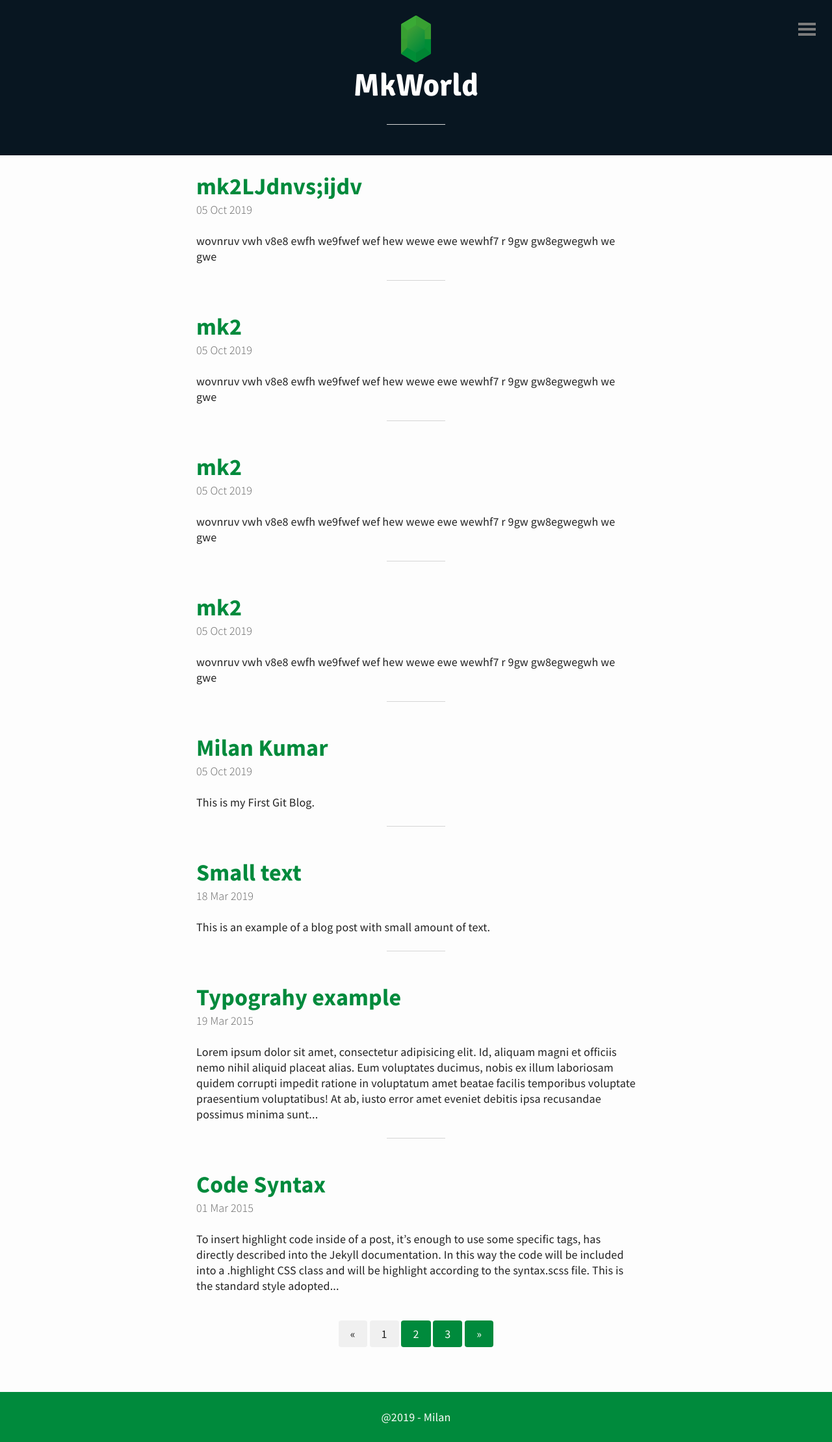
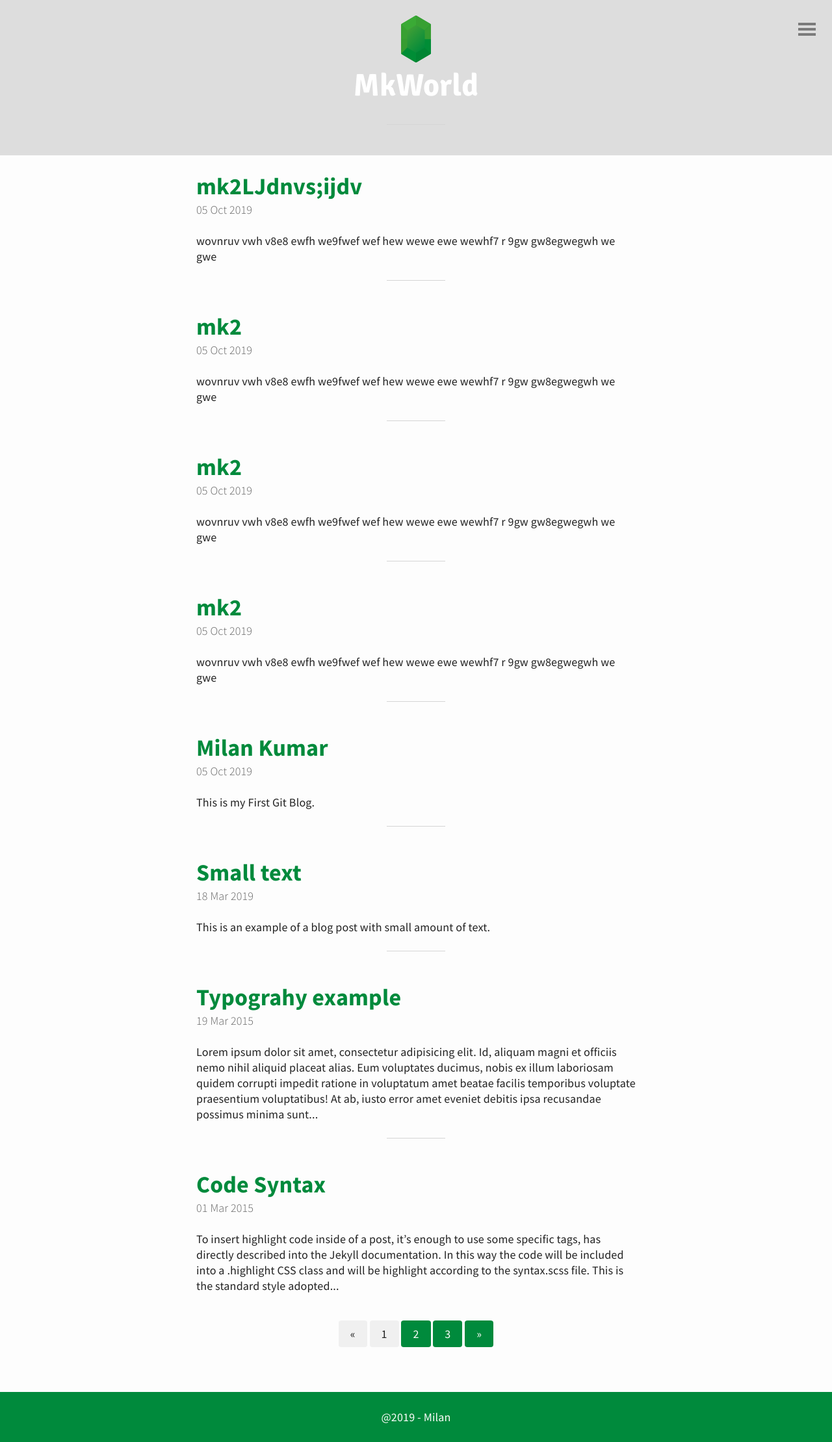
Before and after one commit to bdmilan/blog, a Jekyll site: the page built from index.html, in a window 1280 px wide. Shown: the whole page at 65% size. Built offline with Jekyll 4.4.1, drawn with Linux system fonts in a browser that asks for light colours; the list of posts is cut into pages by our own code.

Commit message:
Update header.html

```diff
--- a/_includes/header.html
+++ b/_includes/header.html
@@ -1,4 +1,4 @@
-<div style="background:#081621;">
+<div style="background:#ddd;">
 	<div>
 <header id="header">
 	<a href="{{ site.baseurl }}">
```
